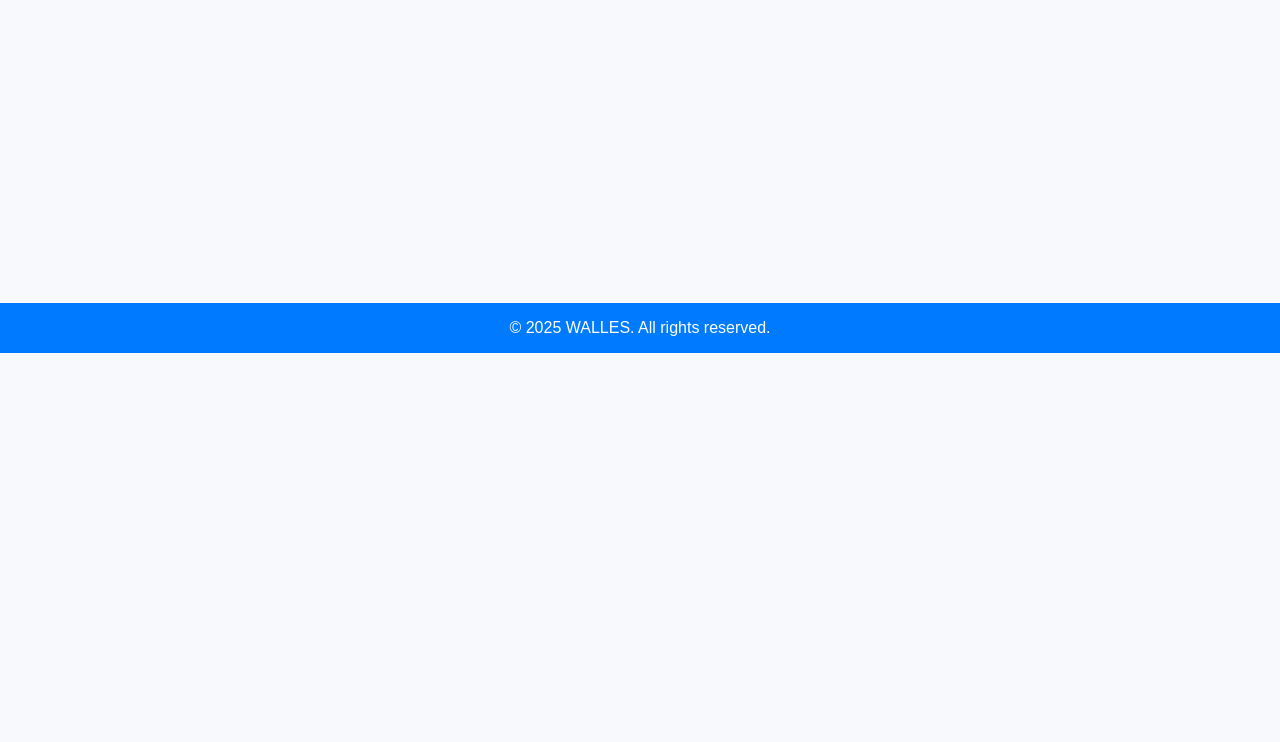
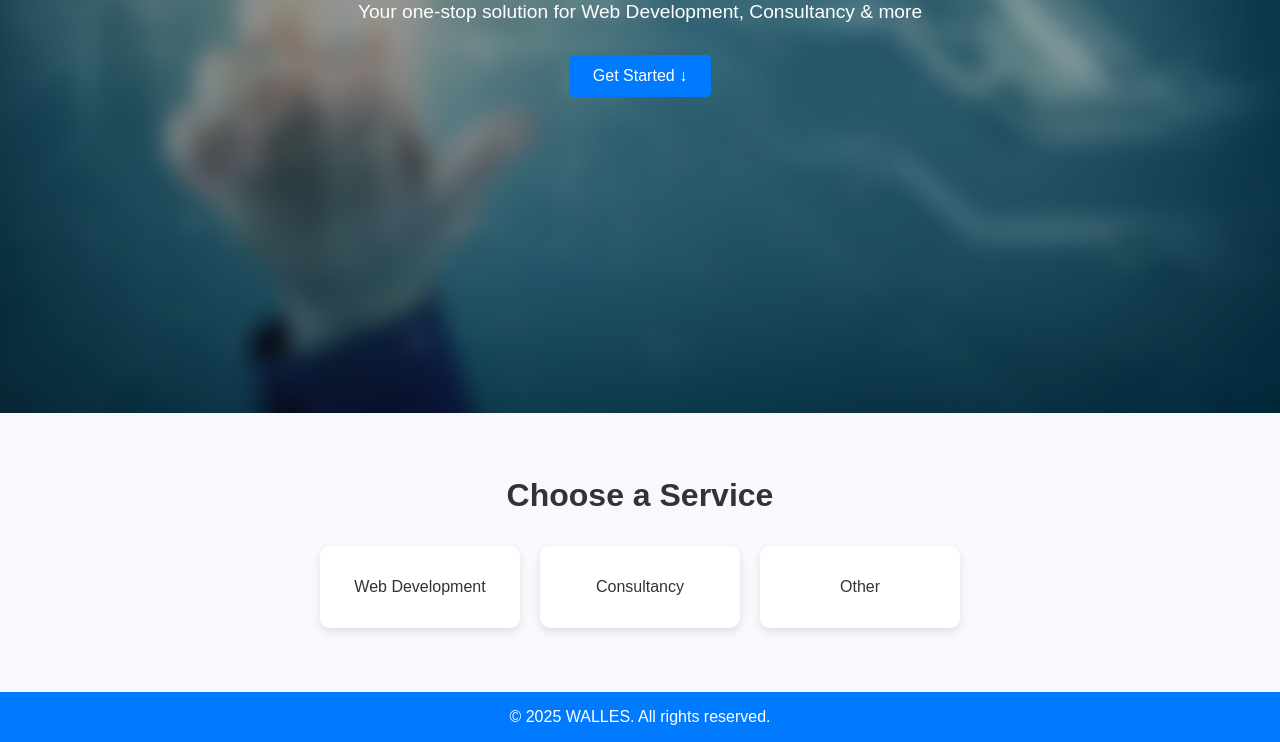
Before and after one commit to lal5hivam/Walles, a plain HTML site: page index.html in a window 1280 px wide. Shown: the part 447-1189 px from the top of the page. Before the commit the page ends 800 px from the top, so only its background shows below. Drawn offline with Linux system fonts and the light colour scheme.

Commit message:
Added hero section

```diff
--- a/index.html
+++ b/index.html
@@ -15,14 +15,23 @@
     </div>
   </nav>
 
-  <!-- Main Content -->
+  <!-- Hero Section -->
+  <header class="hero">
+    <div class="hero-content">
+      <h1>Build Your Future with WALLES</h1>
+      <p>Your one-stop solution for Web Development, Consultancy & more</p>
+      <button onclick="scrollToSection()">Get Started ↓</button>
+    </div>
+  </header>
+
+  <!-- Cards Section -->
   <main>
-    <section class="cards-section">
-      <h1>Choose a Service</h1>
+    <section class="cards-section" id="cardsSection">
+      <h2 class="section-title">Choose a Service</h2>
       <div class="cards">
-        <div class="card" onclick="openModal('web')">Web Development</div>
-        <div class="card" onclick="openModal('consultancy')">Consultancy</div>
-        <div class="card" onclick="openModal('other')">Other</div>
+        <div class="card hidden" onclick="openModal('web')">Web Development</div>
+        <div class="card hidden" onclick="openModal('consultancy')">Consultancy</div>
+        <div class="card hidden" onclick="openModal('other')">Other</div>
       </div>
     </section>
   </main>
--- a/script.js
+++ b/script.js
@@ -15,3 +15,21 @@
     }
   });
 };
+
+// Scroll to card section
+function scrollToSection() {
+  document.getElementById('cardsSection').scrollIntoView({ behavior: 'smooth' });
+}
+
+// Reveal cards on scroll
+const observer = new IntersectionObserver((entries) => {
+  entries.forEach(entry => {
+    if (entry.isIntersecting) {
+      entry.target.classList.add('show');
+    }
+  });
+});
+
+document.querySelectorAll('.card').forEach(card => {
+  observer.observe(card);
+});
--- a/styles.css
+++ b/styles.css
@@ -1,11 +1,12 @@
-/* Reset */
+/* Reset and base styles */
 * {
   margin: 0;
   padding: 0;
   box-sizing: border-box;
 }
-
-  /* Body */
+html {
+  scroll-behavior: smooth;
+}
 body {
   font-family: 'Arial', sans-serif;
   background: #f7f9fc;
@@ -25,29 +26,82 @@
   z-index: 1000;
   box-shadow: 0 2px 5px rgba(0, 0, 0, 0.1);
 }
-
 .nav-content h2 {
   margin: 0;
 }
+/* Hero Section */
+.hero {
+  position: relative;
+  height: 100vh;
+  overflow: hidden;
+  display: flex;
+  align-items: center;
+  justify-content: center;
+  color: white;
+  text-align: center;
+}
 
-  /* Main */
-  main {
-    flex: 1;
+/* Background Image with Ambient Blur */
+.hero::before {
+  content: "";
+  position: absolute;
+  top: 0;
+  left: 0;
+  height: 100%;
+  width: 100%;
+  background: url('assets/bg-hero.jpg') center/cover no-repeat;
+  filter: blur(10px) brightness(0.6);
+  transform: scale(1.1);
+  z-index: 1;
+}
+
+/* Hero Content stays sharp on top */
+.hero-content {
+  position: relative;
+  z-index: 2;
   padding: 2rem;
 }
 
+.hero-content h1 {
+  font-size: 3rem;
+  margin-bottom: 1rem;
+}
+
+.hero-content p {
+  font-size: 1.2rem;
+  margin-bottom: 2rem;
+}
+
+.hero-content button {
+  padding: 12px 24px;
+  background: #007BFF;
+  border: none;
+  border-radius: 5px;
+  font-size: 1rem;
+  color: white;
+  cursor: pointer;
+  transition: background 0.3s ease;
+}
+
+.hero-content button:hover {
+  background: #0056b3;
+}
+
+/* Cards Section */
 .cards-section {
+  padding: 4rem 2rem;
   text-align: center;
 }
-
+.section-title {
+  font-size: 2rem;
+  margin-bottom: 2rem;
+}
 .cards {
   display: flex;
   justify-content: center;
   flex-wrap: wrap;
   gap: 20px;
-    margin-top: 2rem;
 }
-
 .card {
   background: white;
   border-radius: 10px;
@@ -55,11 +109,15 @@
   padding: 2rem;
   width: 200px;
   cursor: pointer;
-    transition: transform 0.2s ease;
+  transition: transform 0.3s ease, opacity 0.3s ease;
+  opacity: 0;
 }
-
+.card.show {
+  opacity: 1;
+  transform: translateY(0);
+}
 .card:hover {
-    transform: translateY(-5px);
+  transform: scale(1.05);
   background: #e9f3ff;
 }
 
@@ -72,10 +130,8 @@
   top: 0;
   width: 100%;
   height: 100%;
-    overflow: auto;
   background-color: rgba(0,0,0,0.5);
 }
-
 .modal-content {
   background-color: #fff;
   margin: 10% auto;
@@ -86,7 +142,6 @@
   border-radius: 10px;
   position: relative;
 }
-
 .close {
   position: absolute;
   top: 12px;
@@ -97,7 +152,7 @@
   cursor: pointer;
 }
 
-  /* Form */
+/* Contact Form */
 .contact-form input,
 .contact-form textarea {
   width: 100%;
@@ -106,7 +161,6 @@
   border: 1px solid #ccc;
   border-radius: 5px;
 }
-
 .contact-form button {
   background-color: #007BFF;
   color: white;
@@ -115,7 +169,6 @@
   border-radius: 5px;
   cursor: pointer;
 }
-
 .contact-form button:hover {
   background-color: #0056b3;
 }
@@ -127,3 +180,10 @@
   text-align: center;
   padding: 1rem;
 }
+
+/* Animation Helper */
+.hidden {
+  opacity: 0;
+  transform: translateY(30px);
+  transition: opacity 0.6s ease-out, transform 0.6s ease-out;
+}
```
Also changed, not shown: assets/bg-hero.jpg (added). Lines whose indentation alone changed are shown as unchanged.
